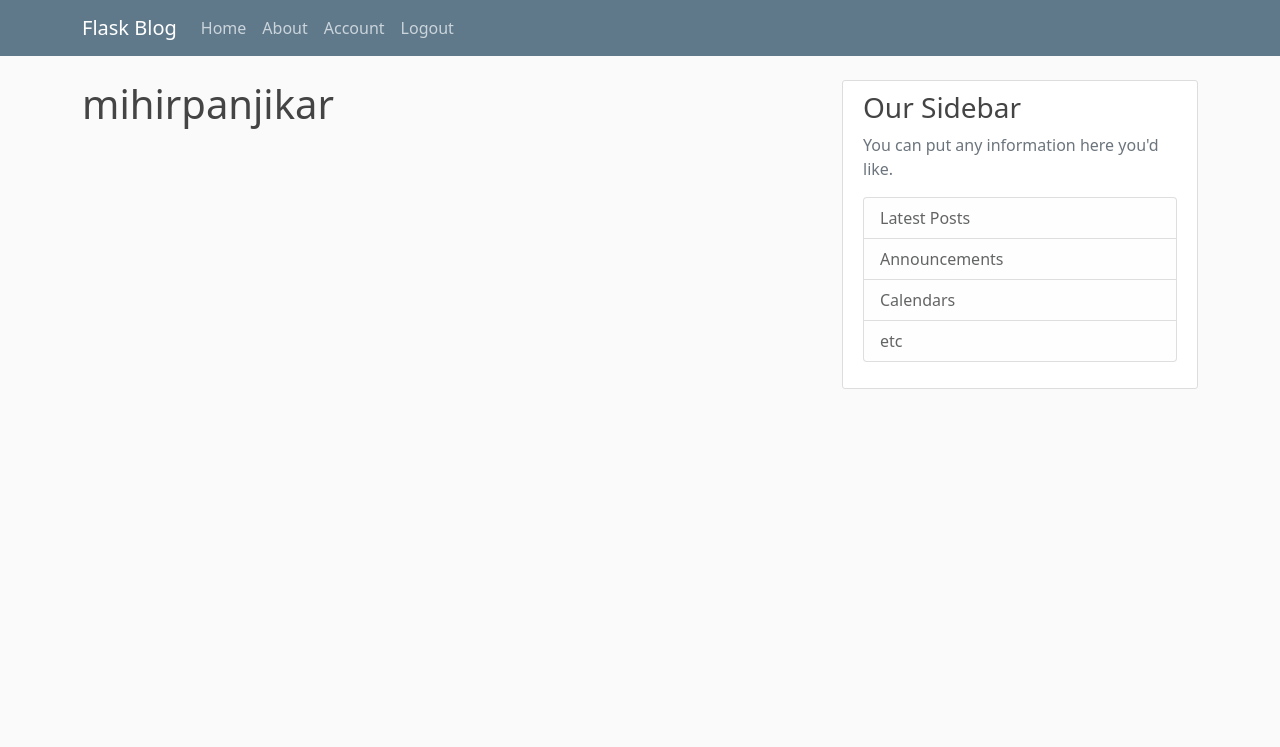
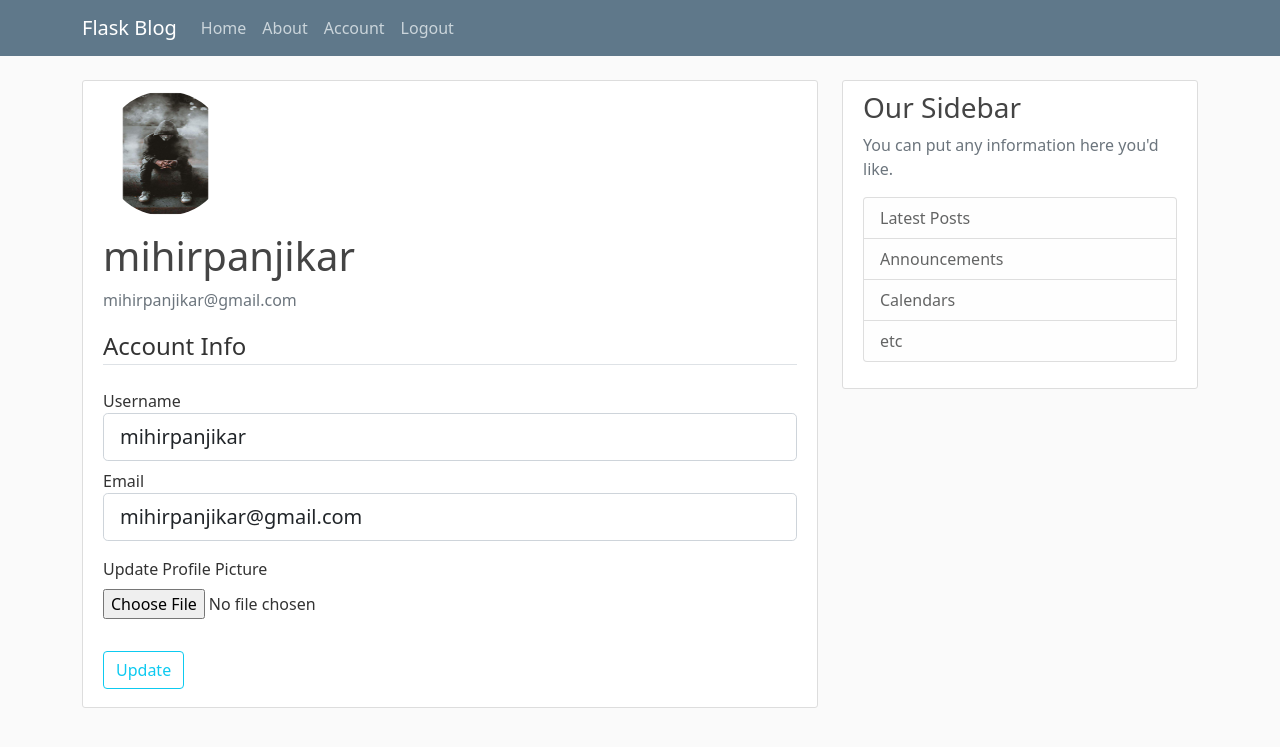
Before and after one commit to Mihir-Panjikar/Flask_Practice, a Flask app: page /account in a window 1280 px wide. Shown: the top 747 px of the page. Run offline with Flask 2, Linux system fonts and the light colour scheme; a user stored in the database is signed in; some libraries are stand-ins or nearby versions.

Commit message:
Updated Account Page, Added profile pic & account info

```diff
--- a/flaskblog/forms.py
+++ b/flaskblog/forms.py
@@ -1,4 +1,6 @@
 from flask_wtf import FlaskForm
+from flask_wtf.file import FileField, FileAllowed
+from flask_login import current_user
 from wtforms import StringField, PasswordField, SubmitField, BooleanField
 from wtforms.validators import DataRequired, Length, Email, EqualTo, ValidationError
 from flaskblog.models import User
@@ -39,3 +41,26 @@ class LoginForm(FlaskForm):
     remember = BooleanField('Remember Me')
 
     submit = SubmitField('Login')
+
+class UpdateAccountForm(FlaskForm):
+    username = StringField('Username',
+                           validators=[DataRequired(), Length(min=2, max=20)])
+
+    email = StringField('Email',
+                        validators=[DataRequired(), Email()])
+
+    picture = FileField('Update Profile Picture', validators=[FileAllowed(['jpg', 'png'])])
+
+    submit = SubmitField('Update')
+
+    def validate_username(self, username):
+        if username.data != current_user.username:
+            user = User.query.filter_by(username=username.data).first()
+            if user:
+                raise ValidationError('This username is taken. Please choose a different username')
+
+    def validate_email(self, email):
+        if email.data != current_user.email:
+            user = User.query.filter_by(email=email.data).first()
+            if user:
+                raise ValidationError('This email is already registered. Please enter a different email address')
--- a/flaskblog/routes.py
+++ b/flaskblog/routes.py
@@ -1,6 +1,6 @@
 from flask import render_template, url_for, flash, redirect, request
 from flaskblog import app, db, bcrypt
-from flaskblog.forms import RegistrationForm, LoginForm
+from flaskblog.forms import RegistrationForm, LoginForm, UpdateAccountForm
 from flaskblog.models import User, Post
 from flask_login import login_user, current_user, logout_user, login_required
 
@@ -66,7 +66,18 @@ def logout():
     logout_user()
     return redirect(url_for('home'))
 
-@app.route("/account")
+@app.route("/account", methods=['GET', 'POST'])
 @login_required
 def account():
-    return render_template('account.html', title='Account')
+    form = UpdateAccountForm()
+    if form.validate_on_submit():
+        current_user.username = form.username.data
+        current_user.email = form.email.data
+        db.session.commit()
+        flash('Your account has been updated!', 'success')
+        return redirect(url_for('account'))
+    elif request.method == 'GET':
+        form.username.data = current_user.username
+        form.email.data = current_user.email
+    image_file = url_for('static', filename ='profile_pics/' + current_user.image_file)
+    return render_template('account.html', title='Account', image_file=image_file, form=form)
--- a/flaskblog/templates/account.html
+++ b/flaskblog/templates/account.html
@@ -1,4 +1,59 @@
 {% extends "layout.html" %}
 {% block content %}
-<h1>{{ current_user.username }}</h1>
+<div class="content-section">
+    <div class="media">
+        <img class="rounded-circle account-img" src="{{ image_file }}">
+        <div class="media-body">
+            <h2 class="account-heading">{{ current_user.username }}</h2>
+            <p class="text-secondary">{{ current_user.email }}</p>
+        </div>
+    </div>
+    <form method="POST" action="" enctype="multipart/form-data">
+        {{ form.hidden_tag() }}
+        <fieldset class="form-group">
+            <legend class="border-bottom mb-4">Account Info</legend>
+            <div class="form-group mt-2">
+                {{ form.username.label(class="form-control-label") }}
+
+                {% if form.username.errors %}
+                {{ form.username(class="form-control form-control-lg is-invalid") }}
+                <div class="invalid-feedback">
+                    {% for error in form.username.errors %}
+                    <span>{{ error }}</span>
+                    {% endfor %}
+                </div>
+                {% else %}
+                {{ form.username(class="form-control form-control-lg") }}
+                {% endif %}
+
+            </div>
+            <div class="form-group mt-2">
+                {{ form.email.label(class="form-control-label") }}
+
+                {% if form.email.errors %}
+                {{ form.email(class="form-control form-control-lg is-invalid") }}
+                <div class="invalid-feedback">
+                    {% for error in form.email.errors %}
+                    <span>{{ error }}</span>
+                    {% endfor %}
+                </div>
+                {% else %}
+                {{ form.email(class="form-control form-control-lg") }}
+                {% endif %}
+            </div>
+            <div class="form-group mt-2">
+                {{ form.picture.label(class="mt-2") }} </br>
+                {{ form.picture(class="form-control-file mt-2 mb-2") }}
+                {% if form.picture.errors %}
+                {% for error in form.picture.errors %} </br>
+                <span class="text-danger">{{ error }}</span>
+                {% endfor %}
+                {% endif %}
+            </div>
+        </fieldset>
+        <div class="form-group ml-2 mt-4 mb-2">
+            {{ form.submit(class="btn btn-outline-info") }}
+        </div>
+    </form>
+</div>
 {% endblock content %}
```
Also changed, not shown: flaskblog/static/profile_pics/default.jpg (added), flaskblog/static/profile_pics/default_2.jpg (added), instance/site.db.
